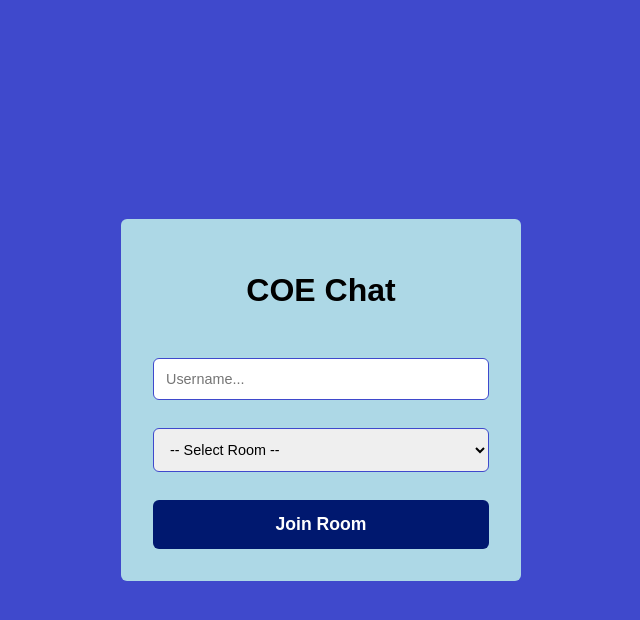
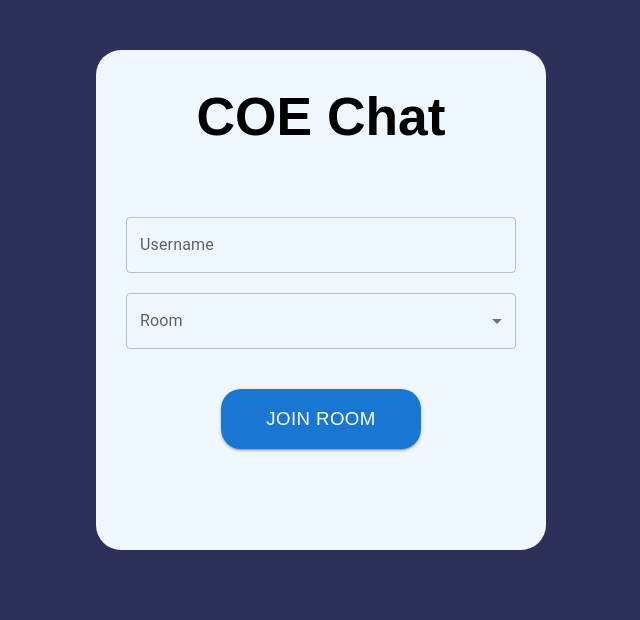
Before and after one commit to MethasakTKL/CoE-Chat-Front, a React (Create React App) app: page / in a window 1280 px wide. Shown: the top 620 px of the page, without its empty margins (319-959 px from the left). Built offline with nearby package versions, Linux system fonts and the light colour scheme; no server answers.

Commit message:
Login Page

```diff
--- a/src/App.css
+++ b/src/App.css
@@ -8,7 +8,7 @@ body {
   margin: 0;
   padding: 0;
   overflow: hidden;
-  background: rgb(63, 73, 204);
+  background: rgb(45, 48, 88);
 }
 ::-webkit-scrollbar {
   width: 20px;
@@ -36,7 +36,7 @@ body {
 .btn-outline {
   color: rgb(153, 217, 234);
   border: 1px solid rgb(153, 217, 234);
-  background: rgb(63, 73, 204);
+  background: rgb(76, 79, 122);
 }
 .btn-primary {
   background: rgb(153, 217, 234);
--- a/src/pages/home/index.js
+++ b/src/pages/home/index.js
@@ -1,24 +1,85 @@
-import styles from './styles.module.css';
+import './styles.css';
+import { useNavigate } from 'react-router-dom'; // Add this
+import Box from '@mui/material/Box';
+import InputLabel from '@mui/material/InputLabel';
+import MenuItem from '@mui/material/MenuItem';
+import FormControl from '@mui/material/FormControl';
+import Select from '@mui/material/Select';
+import TextField from '@mui/material/TextField';
+import Button from '@mui/material/Button';
+import { height, padding } from '@mui/system';
 
-const Home = () => {
+const Home = ({ username, setUsername, room, setRoom, socket }) => {
+    const navigate = useNavigate(); // Add this
+
+    const joinRoom = () => {
+      if (room !== '' && username !== '') {
+        socket.emit('join_room', { username, room });
+      }
+
+      // Redirect to /chat
+      navigate('/chat', { replace: true }); // Add this
+    };
   return (
-    <div className={styles.container}>
-      <div className={styles.formContainer}>
-        <h1>{`COE Chat`}</h1>
-        <input className={styles.input} placeholder='Username...' />
+        <div className='Box'>
 
-        <select className={styles.input}>
-          <option>-- Select Room --</option>
-          <option value='javascript'>JavaScript</option>
-          <option value='node'>Node</option>
-          <option value='express'>Express</option>
-          <option value='react'>React</option>
-        </select>
+            <div className='TitleBox'>
+                COE Chat
+            </div>
+            <div className='form'>
+            <FormControl fullWidth>
+                <TextField
+                id="outlined-controlled"
+                label="Username"
+                onChange={(e) => setUsername(e.target.value)}
+                />
+                </FormControl>
+            </div>
+            <div className='form'>
+            <FormControl fullWidth>
 
-        <button className='btn btn-secondary' style={{ width: '100%' }}>Join Room</button>
-      </div>
-    </div>
-  );
+            <InputLabel id="demo-simple-select-label">Room</InputLabel>
+                <Select
+                label="Room"
+                onChange={(e) => setRoom(e.target.value)}
+                >
+                </Select>
+                </FormControl>
+            </div>
+            <Box textAlign='center' paddingTop={5}>
+            <Button
+             variant="contained"
+             onClick={joinRoom}
+             className="buttonjoin"
+             sx={{height:60, width:200,borderRadius:5}}
+            >
+                <div style={{fontSize:"14pt"}}>Join Room</div>
+            </Button>
+            </Box>
+
+
+
+        </div>
+      );
+
+    // <div className="container">
+    //   // ...
+    //     <input
+    //       className="input"
+    //       placeholder='Username...'
+    //       onChange={(e) => setUsername(e.target.value)} // Add this
+    //     />
+
+    //     <select
+    //       className="input"
+    //       onChange={(e) => setRoom(e.target.value)} // Add this
+    //     >
+    //      // ...
+    //     </select>
+
+    //     // ...
+    // </div>
+
 };
 
 export default Home;
--- /dev/null
+++ b/src/pages/home/styles.css
@@ -0,0 +1,66 @@
+.container {
+    height: 100vh;
+    width: 100%;
+    display: flex;
+    justify-content: center;
+    align-items: center;
+    background: rgb(63, 73, 204);
+  }
+.formContainer {
+    width: 400px;
+    margin: 0 auto 0 auto;
+    padding: 32px;
+    background: lightblue;
+    border-radius: 6px;
+    display: flex;
+    flex-direction: column;
+    align-items: center;
+    gap: 28px;
+  }
+.input {
+    width: 100%;
+    padding: 12px;
+    border-radius: 6px;
+    border: 1px solid rgb(63, 73, 204);
+    font-size: 0.9rem;
+  }
+.input option {
+    margin-top: 20px;
+  }
+
+.box {
+  background-color: white;
+  width: 400px;
+  height: 500px;
+  margin-left: auto;
+  margin-right: auto;
+  border-radius: 25px;
+}
+
+.form {
+  padding-left: 30px;
+  padding-right: 30px;
+  padding-top: 20px;
+}
+
+.TitleBox{
+  font-size: 40pt;
+  font-weight: 600;
+  text-align: center;
+  padding-top: 8%;
+  padding-bottom: 50px;
+}
+
+.buttonjoin{
+  width: 80%;
+}
+
+.Box{
+  width: 450px;
+  height: 500px;
+  margin-top: 50px;
+  margin-left: auto;
+  margin-right: auto;
+  border-radius: 25px;
+  background-color: aliceblue;
+}
--- a/src/pages/home/styles.module.css
+++ /dev/null
@@ -1,29 +0,0 @@
-.container {
-    height: 100vh;
-    width: 100%;
-    display: flex;
-    justify-content: center;
-    align-items: center;
-    background: rgb(63, 73, 204);
-  }
-  .formContainer {
-    width: 400px;
-    margin: 0 auto 0 auto;
-    padding: 32px;
-    background: lightblue;
-    border-radius: 6px;
-    display: flex;
-    flex-direction: column;
-    align-items: center;
-    gap: 28px;
-  }
-  .input {
-    width: 100%;
-    padding: 12px;
-    border-radius: 6px;
-    border: 1px solid rgb(63, 73, 204);
-    font-size: 0.9rem;
-  }
-  .input option {
-    margin-top: 20px;
-  }
```
Also changed, not shown: package.json (+11 -0 lines), 2 other files (tests, documents, lock files or other folders).
